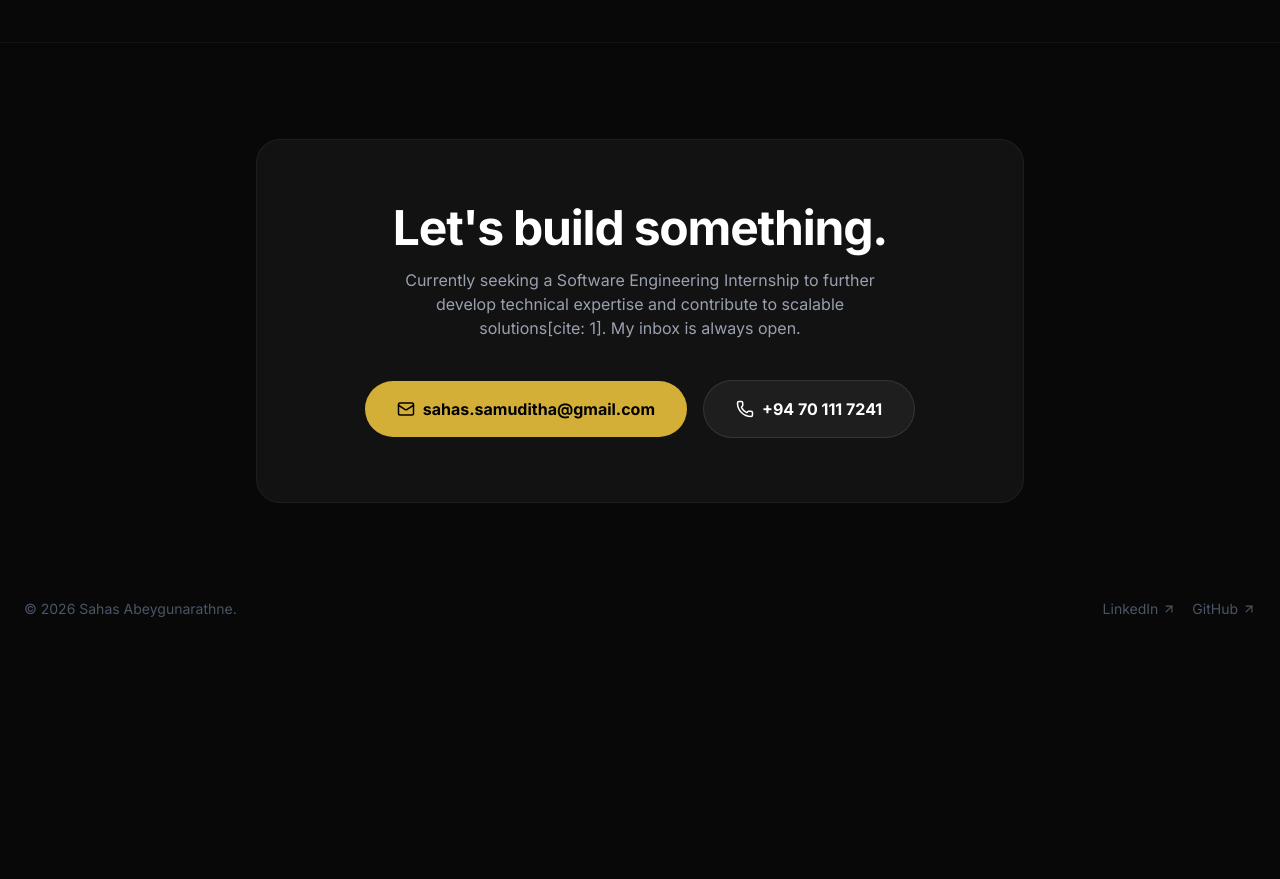
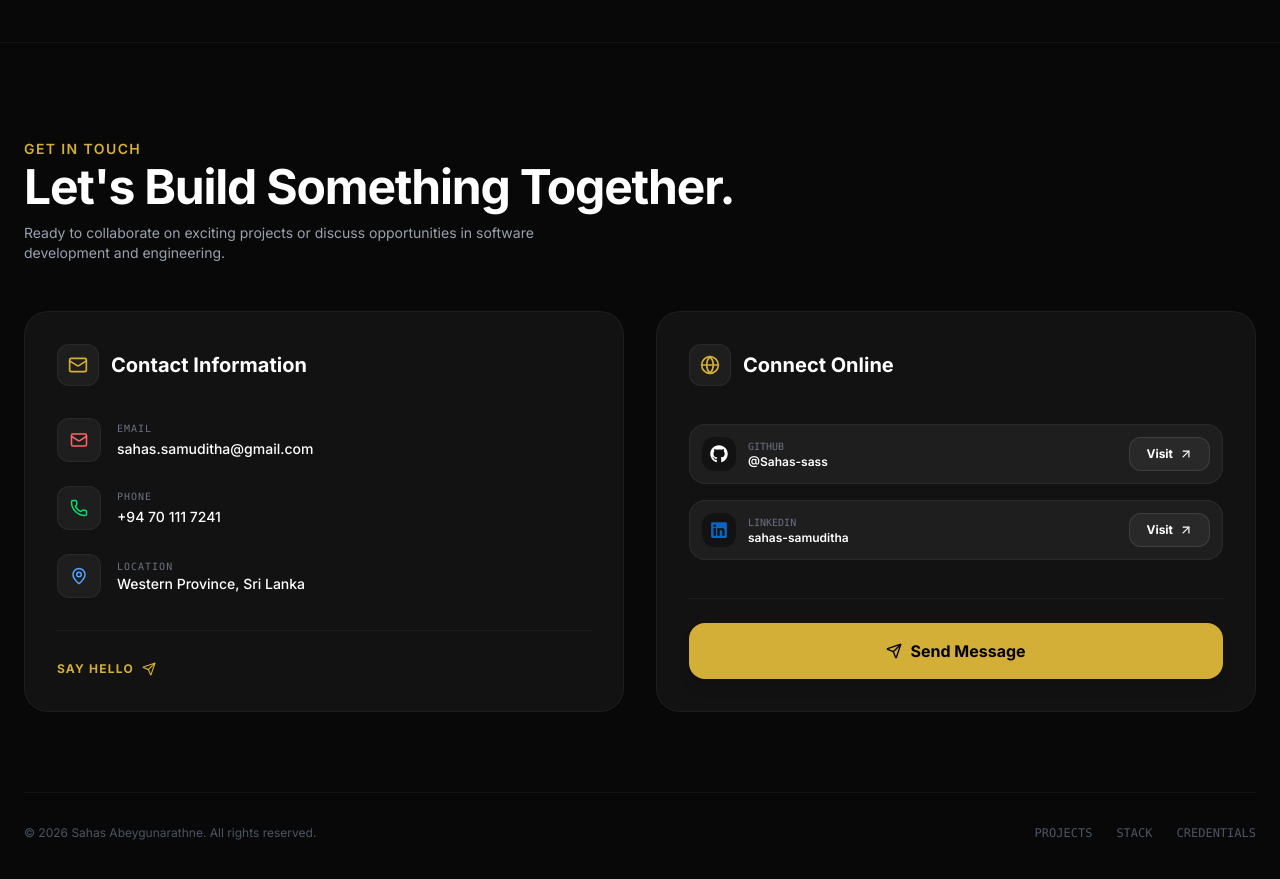
Before and after one commit to Sahas-sass/sahas-portfolio, a Next.js app: page / in a window 1280 px wide. Shown: the part 7700-8579 px from the top of the page. Before the commit the page ends 8415 px from the top, so only its background shows below. Built offline with nearby package versions, Linux system fonts and the light colour scheme.

Commit message:
feat: enhance Contact component with detailed contact information, online connections, and improved layout

```diff
--- a/src/components/Contact.tsx
+++ b/src/components/Contact.tsx
@@ -1,43 +1,179 @@
 "use client";
 
 import { useTheme } from "@/context/ThemeContext";
-import { Mail, Phone, ArrowUpRight } from "lucide-react";
+import { Mail, Phone, MapPin, Globe, ExternalLink, Send, ArrowUpRight } from "lucide-react";
+import { FaGithub, FaLinkedin } from "react-icons/fa";
+import { motion } from "framer-motion";
 
 export default function Contact() {
   const { mode } = useTheme();
 
   return (
     <section id="contact" className="py-24 px-6 max-w-7xl mx-auto border-t border-white/5">
-      <div className="bg-cardBg border border-white/5 rounded-3xl p-8 md:p-16 text-center max-w-3xl mx-auto flex flex-col items-center">
-        <h2 className="text-4xl md:text-5xl font-bold tracking-tight mb-4">Let's build something.</h2>
-        <p className="text-gray-400 mb-10 max-w-lg">
-          Currently seeking a Software Engineering Internship to further develop technical expertise and contribute to scalable solutions[cite: 1]. My inbox is always open.
+
+      {/* Section Header */}
+      <div className="mb-12">
+        <h3 className={`text-sm tracking-widest uppercase font-semibold ${mode === "tech" ? "text-gold-rich" : "text-purple-400"}`}>
+          Get In Touch
+        </h3>
+        <h2 className="text-4xl md:text-5xl font-bold tracking-tight mt-1 text-white">
+          Let's Build Something Together.
+        </h2>
+        <p className="text-gray-400 text-sm max-w-lg mt-3">
+          Ready to collaborate on exciting projects or discuss opportunities in software development and engineering.
         </p>
-
-        <div className="flex flex-col sm:flex-row items-center gap-4">
-          <a
-            href="mailto:sahas.samuditha@gmail.com"
-            className={`flex items-center gap-2 px-8 py-4 rounded-full font-bold transition-all ${
-              mode === "tech" ? "bg-gold-rich text-black hover:bg-gold" : "bg-white text-black hover:bg-neutral-200"
-            }`}
-          >
-            <Mail size={18} /> sahas.samuditha@gmail.com
-          </a>
-
-          <a
-            href="tel:+94701117241"
-            className="flex items-center gap-2 px-8 py-4 rounded-full font-bold text-white bg-white/5 border border-white/10 hover:bg-white/10 transition-all"
-          >
-            <Phone size={18} /> +94 70 111 7241
-          </a>
-        </div>
       </div>
 
-      <div className="mt-24 text-center text-sm text-gray-600 flex flex-col sm:flex-row items-center justify-between">
-        <p>© {new Date().getFullYear()} Sahas Abeygunarathne.</p>
-        <div className="flex gap-4 mt-4 sm:mt-0">
-          <a href="https://linkedin.com/in/sahas-samuditha" target="_blank" className="hover:text-white transition-colors flex items-center gap-1">LinkedIn <ArrowUpRight size={14}/></a>
-          <a href="https://github.com/Sahas-sass" target="_blank" className="hover:text-white transition-colors flex items-center gap-1">GitHub <ArrowUpRight size={14}/></a>
+      {/* Two Card Grid Layout */}
+      <div className="grid grid-cols-1 lg:grid-cols-2 gap-8">
+
+        {/* LEFT CARD: Contact Information */}
+        <motion.div
+          initial={{ opacity: 0, y: 20 }}
+          whileInView={{ opacity: 1, y: 0 }}
+          viewport={{ once: true }}
+          className="p-8 rounded-3xl bg-cardBg border border-white/5 flex flex-col justify-between relative overflow-hidden"
+        >
+          <div className="flex items-center gap-3 mb-8">
+            <div className={`p-2.5 rounded-xl bg-white/5 border border-white/5 ${mode === "tech" ? "text-gold-rich" : "text-purple-400"}`}>
+              <Mail size={20} />
+            </div>
+            <h3 className="text-xl font-bold text-white">Contact Information</h3>
+          </div>
+
+          <div className="flex flex-col gap-6 my-auto">
+            {/* Email */}
+            <div className="flex items-center gap-4 group">
+              <div className="p-3 rounded-xl bg-white/5 border border-white/5 text-red-400 shrink-0">
+                <Mail size={18} />
+              </div>
+              <div>
+                <p className="text-[10px] font-mono tracking-widest text-gray-500 uppercase">Email</p>
+                <a href="mailto:sahas.samuditha@gmail.com" className="text-white text-sm font-medium hover:underline">
+                  sahas.samuditha@gmail.com
+                </a>
+              </div>
+            </div>
+
+            {/* Phone */}
+            <div className="flex items-center gap-4 group">
+              <div className="p-3 rounded-xl bg-white/5 border border-white/5 text-green-400 shrink-0">
+                <Phone size={18} />
+              </div>
+              <div>
+                <p className="text-[10px] font-mono tracking-widest text-gray-500 uppercase">Phone</p>
+                <a href="tel:+94701117241" className="text-white text-sm font-medium hover:underline">
+                  +94 70 111 7241
+                </a>
+              </div>
+            </div>
+
+            {/* Location */}
+            <div className="flex items-center gap-4 group">
+              <div className="p-3 rounded-xl bg-white/5 border border-white/5 text-blue-400 shrink-0">
+                <MapPin size={18} />
+              </div>
+              <div>
+                <p className="text-[10px] font-mono tracking-widest text-gray-500 uppercase">Location</p>
+                <p className="text-white text-sm font-medium">
+                  Western Province, Sri Lanka
+                </p>
+              </div>
+            </div>
+          </div>
+
+          <div className="mt-8 pt-6 border-t border-white/5">
+            <a
+              href="mailto:sahas.samuditha@gmail.com"
+              className={`inline-flex items-center gap-2 text-xs font-bold uppercase tracking-widest transition-colors ${mode === "tech" ? "text-gold-rich hover:text-white" : "text-purple-400 hover:text-white"}`}
+            >
+              Say Hello <Send size={14} />
+            </a>
+          </div>
+        </motion.div>
+
+        {/* RIGHT CARD: Connect Online & Action Button */}
+        <motion.div
+          initial={{ opacity: 0, y: 20 }}
+          whileInView={{ opacity: 1, y: 0 }}
+          viewport={{ once: true }}
+          transition={{ delay: 0.1 }}
+          className="p-8 rounded-3xl bg-cardBg border border-white/5 flex flex-col justify-between relative overflow-hidden"
+        >
+          <div className="flex items-center gap-3 mb-8">
+            <div className={`p-2.5 rounded-xl bg-white/5 border border-white/5 ${mode === "tech" ? "text-gold-rich" : "text-purple-400"}`}>
+              <Globe size={20} />
+            </div>
+            <h3 className="text-xl font-bold text-white">Connect Online</h3>
+          </div>
+
+          <div className="flex flex-col gap-4 my-auto">
+            {/* GitHub */}
+            <div className="flex items-center justify-between p-3 rounded-2xl bg-white/5 border border-white/5">
+              <div className="flex items-center gap-3">
+                <div className="p-2 rounded-xl bg-black/40 text-white">
+                  <FaGithub size={18} />
+                </div>
+                <div>
+                  <p className="text-[10px] font-mono text-gray-500 uppercase">GitHub</p>
+                  <p className="text-white text-xs font-semibold">@Sahas-sass</p>
+                </div>
+              </div>
+              <a
+                href="https://github.com/Sahas-sass"
+                target="_blank"
+                rel="noreferrer"
+                className="px-4 py-2 rounded-xl bg-white/5 hover:bg-white/10 border border-white/10 text-xs font-bold text-white flex items-center gap-1.5 transition-all"
+              >
+                Visit <ArrowUpRight size={14} />
+              </a>
+            </div>
+
+            {/* LinkedIn */}
+            <div className="flex items-center justify-between p-3 rounded-2xl bg-white/5 border border-white/5">
+              <div className="flex items-center gap-3">
+                <div className="p-2 rounded-xl bg-black/40 text-[#0A66C2]">
+                  <FaLinkedin size={18} />
+                </div>
+                <div>
+                  <p className="text-[10px] font-mono text-gray-500 uppercase">LinkedIn</p>
+                  <p className="text-white text-xs font-semibold">sahas-samuditha</p>
+                </div>
+              </div>
+              <a
+                href="https://linkedin.com/in/sahas-samuditha"
+                target="_blank"
+                rel="noreferrer"
+                className="px-4 py-2 rounded-xl bg-white/5 hover:bg-white/10 border border-white/10 text-xs font-bold text-white flex items-center gap-1.5 transition-all"
+              >
+                Visit <ArrowUpRight size={14} />
+              </a>
+            </div>
+          </div>
+
+          {/* Bottom Action Button */}
+          <div className="mt-8 pt-6 border-t border-white/5">
+            <a
+              href="mailto:sahas.samuditha@gmail.com"
+              className={`w-full py-4 rounded-2xl font-bold text-black flex items-center justify-center gap-2 transition-all shadow-lg ${
+                mode === "tech" ? "bg-gold-rich hover:bg-gold-light" : "bg-purple-500 text-white hover:bg-purple-400"
+              }`}
+            >
+              <Send size={16} /> Send Message
+            </a>
+          </div>
+
+        </motion.div>
+
+      </div>
+
+      {/* Footer Copyright */}
+      <div className="mt-20 pt-8 border-t border-white/5 text-center text-xs text-gray-600 flex flex-col sm:flex-row items-center justify-between">
+        <p>© {new Date().getFullYear()} Sahas Abeygunarathne. All rights reserved.</p>
+        <div className="flex gap-6 mt-4 sm:mt-0 font-mono">
+          <a href="#projects" className="hover:text-white transition-colors">PROJECTS</a>
+          <a href="#skills" className="hover:text-white transition-colors">STACK</a>
+          <a href="#certifications" className="hover:text-white transition-colors">CREDENTIALS</a>
         </div>
       </div>
     </section>
```
